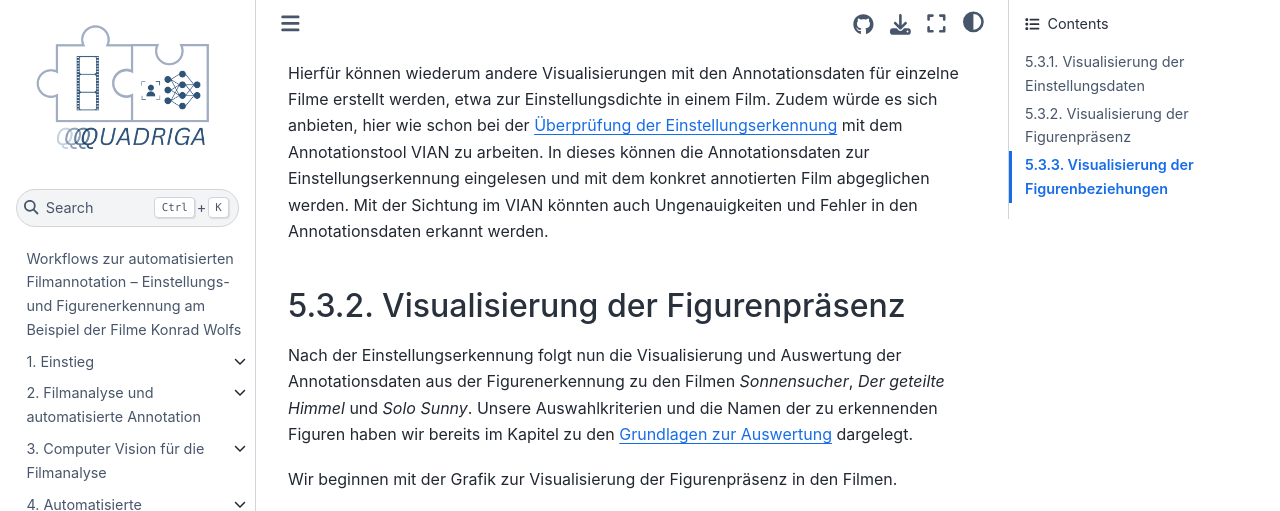
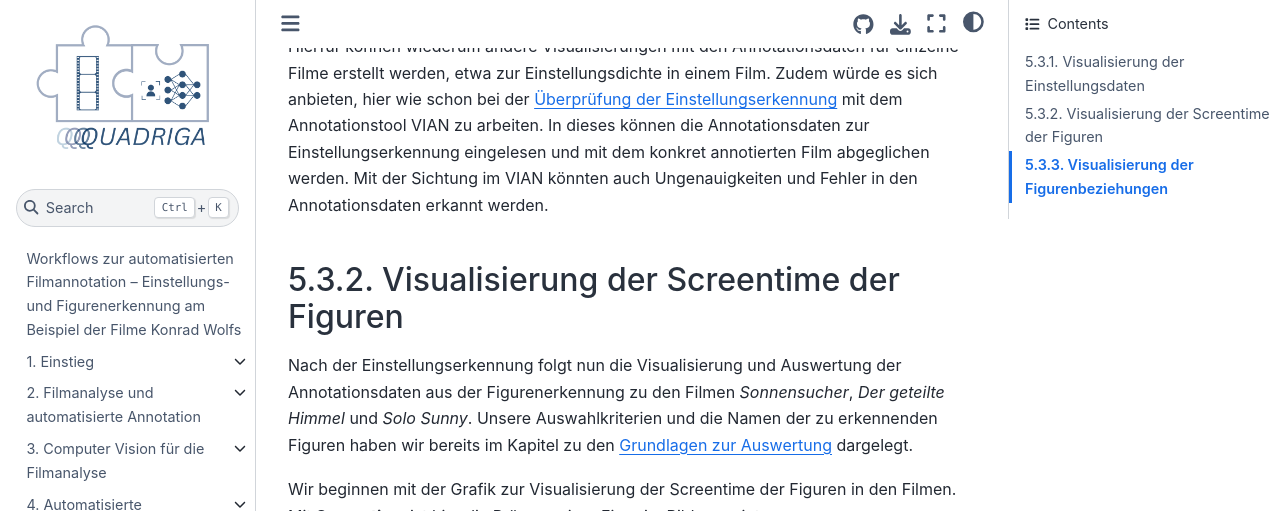
Before and after one commit to quadriga-dk/Bewegtes-Bild-Fallstudie-4, a Jupyter Book: the page built from auswertung/explorative_auswertung.md, in a window 1280 px wide and 1400 px high, scrolled down 3903 px. Shown: the top 511 px of the window. Built offline with Jupyter Book 1.0.4 settings and Sphinx 7.4.7 and the Sphinx Book theme 1.1.4, drawn with Linux system fonts in a browser that asks for light colours; pages that are not in the unit, such as notebooks, are missing from menus; some of the changed text lies outside the part shown; grey boxes are pictures that could not be loaded.

Commit message:
Update explorative_auswertung.md

````diff
--- a/auswertung/explorative_auswertung.md
+++ b/auswertung/explorative_auswertung.md
@@ -54,10 +54,10 @@ An dieser Stelle wäre es sinnvoll, von der Betrachtung aller Filme wieder zurü
 
 Hierfür können wiederum andere Visualisierungen mit den Annotationsdaten für einzelne Filme erstellt werden, etwa zur Einstellungsdichte in einem Film. Zudem würde es sich anbieten, hier wie schon bei der [Überprüfung der Einstellungserkennung](../annotation/einstellung_datensichtung.md) mit dem Annotationstool VIAN zu arbeiten. In dieses können die Annotationsdaten zur Einstellungserkennung eingelesen und mit dem konkret annotierten Film abgeglichen werden. Mit der Sichtung im VIAN könnten auch Ungenauigkeiten und Fehler in den Annotationsdaten erkannt werden.
 
-## Visualisierung der Figurenpräsenz
+## Visualisierung der Screentime der Figuren
 Nach der Einstellungserkennung folgt nun die Visualisierung und Auswertung der Annotationsdaten aus der Figurenerkennung zu den Filmen *Sonnensucher*, *Der geteilte Himmel* und *Solo Sunny*. Unsere Auswahlkriterien und die Namen der zu erkennenden Figuren haben wir bereits im Kapitel zu den [Grundlagen zur Auswertung](../auswertung/grundlagen.md) dargelegt.
 
-Wir beginnen mit der Grafik zur Visualisierung der Figurenpräsenz in den Filmen.
+Wir beginnen mit der Grafik zur Visualisierung der Screentime der Figuren in den Filmen. Mit **Screentime** ist hier die Präsenz einer Figur im Bild gemeint.
 
 <iframe
   src="../_static/html/character_timeline.html"
@@ -66,7 +66,7 @@ Wir beginnen mit der Grafik zur Visualisierung der Figurenpräsenz in den Filmen
   style="border:0;">
 </iframe>
 
-Jeder Figur ist hier eine eigene Spur und eine eigene Farbe zugeordnet. Wurde eine Figur erkannt, wird dies durch einen Balken im Zeitverlauf angezeigt. Die Spuren der Figuren sind nach Gesamtdauer der Leinwandpräsenz einer Figur von oben nach unten angeordnet, die Figur mit der längsten Präsenz wird ganz oben angezeigt. Wird der Mauszeiger über einen Balken einer Figur platziert, werden die zum Balken gehörenden Werte angezeigt. Durch ein Dropdown-Menü am linken unteren Ende der Grafik kann zur Darstellung des jeweiligen Films im Diagramm gewechselt werden.
+Jeder Figur ist hier eine eigene Spur und eine eigene Farbe zugeordnet. Wurde eine Figur erkannt, wird dies durch einen Balken im Zeitverlauf angezeigt. Die Spuren der Figuren sind nach Gesamtdauer der Leinwandpräsenz einer Figur von oben nach unten angeordnet, die Figur mit der längsten Screentime wird ganz oben angezeigt. Wird der Mauszeiger über einen Balken einer Figur platziert, werden die zum Balken gehörenden Werte angezeigt. Durch ein Dropdown-Menü am linken unteren Ende der Grafik kann zur Darstellung des jeweiligen Films im Diagramm gewechselt werden.
 
 Bei *Der geteilte Himmel* fällt auf, dass Rita die präsenteste Figur mit der meisten Leinwandzeit ist, gefolgt von Manfred. Beide Figuren sind die Protagonist:innen des Films. Meternagel als wichtige Bezugsfigur für Rita ist häufig im Bild zu sehen, ebenso Wendland als politisch einflussreiche und wichtige Figur. Herr und Frau Herrfurth treten meist gemeinsam auf, ebenso wie Kuhl und Ermisch, die zusammen mit Meternagel arbeiten.
 
@@ -75,9 +75,9 @@ Bei *Der geteilte Himmel* fällt auf, dass Rita die präsenteste Figur mit der m
 align: center
 width: 100%
 name: grafik_figurenpraesenz_solo_sunny
-alt: Grafik zur Figurenpräsenz in Solo Sunny
+alt: Grafik zur Screentime der Figuren in Solo Sunny
 ---
-Grafik zur Figurenpräsenz in *Solo Sunny*.
+Grafik zur Screentime der Figuren in *Solo Sunny*.
 ```
 
 Wechselt man zur Visualisierung von *Solo Sunny* wird sofort deutlich, dass hier Sunny die dominierende Figur ist. Sie ist fast den gesamtem Film über präsent. Nach Sunny folgen mit deutlich weniger Auftritten im Bild Ralph und Harry, die nie zusammen im Bild zu sehen sind, aber wichtige Bezugspunkte zu Sunny bilden. Neben Harry tritt auch Christine allein zusammen mit Sunny im Bild auf, sie ist eine alte Freundin von ihr. Norbert, Hubert, Bernd und Benno sind als Musiker in Sunnys Band oft gemeinsam präsent.
@@ -87,9 +87,9 @@ Wechselt man zur Visualisierung von *Solo Sunny* wird sofort deutlich, dass hier
 align: center
 width: 100%
 name: grafik_figurenpraesenz_sonnensucher
-alt: Grafik zur Figurenpräsenz in Sonnensucher
+alt: Grafik zur Screentime der Figuren in Sonnensucher
 ---
-Grafik zur Figurenpräsenz in *Sonnensucher*.
+Grafik zur Screentime der Figuren in *Sonnensucher*.
 ```
 
 Bei *Sonnensucher* bietet sich wiederum ein anderes Bild. Hier scheint die Dauer des Auftretens der Figuren Beier, Lutz, Jupp und Sergej im Bild verteilt über den Film sehr ähnlich zu sein, auch wenn sie oft zu unterschiedlichen Zeitpunkten zu sehen sind. Hier kann also von einem Film mit mehreren, gemäß der des zeitlichen Auftretens im Film gleichberechtigten Protagonist:innen ausgegangen werden. Günter und Emmi sind als wichtige Nebenfiguren recht häufig präsent, Weirauch und Wera eher seltener.
````
Also changed, not shown: other parts of auswertung/explorative_auswertung.md (+2 -2 lines).
